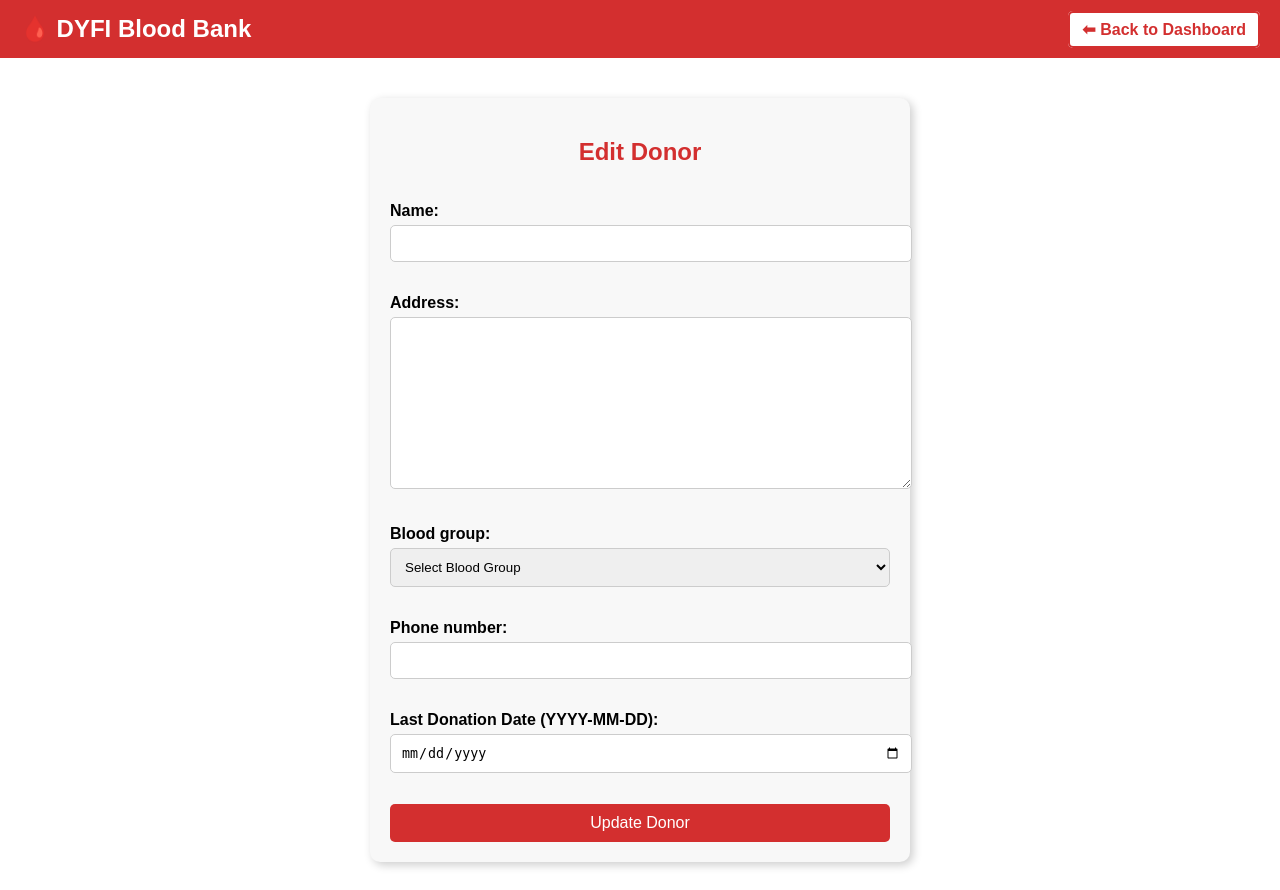
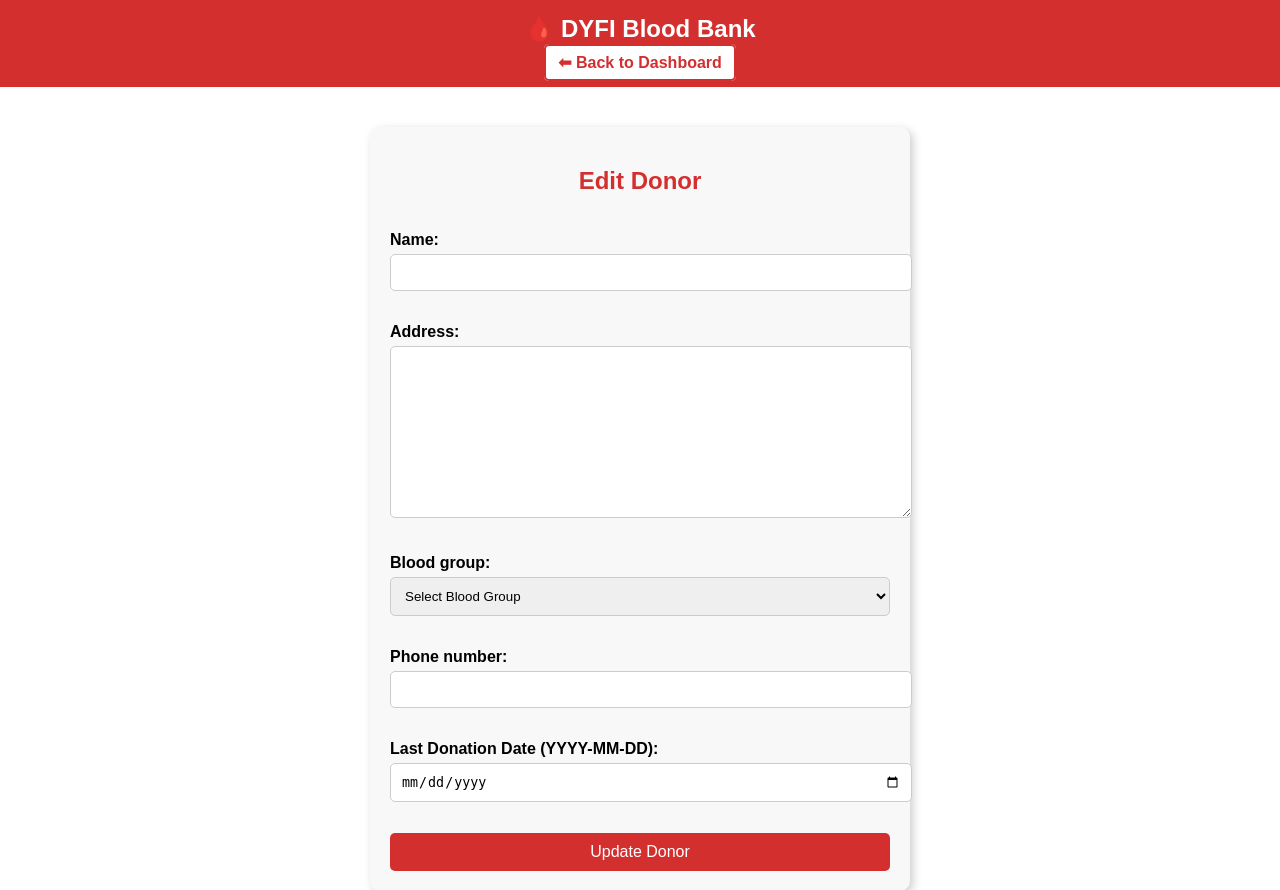
Before and after one commit to Krishnapv7/bldbnk, a Django app: template donars/templates/donars/edit_donar.html in a window 1280 px wide. Shown: the top 890 px of the page. Before the commit the page ends 868 px from the top, so only its background shows below. Run offline with Django 4.2, Linux system fonts and the light colour scheme; the template is opened without the code that fills it: values that come from a table or form of the project are taken from there, others are empty.

Commit message:
edit page updated

```diff
--- a/donars/templates/donars/edit_donar.html
+++ b/donars/templates/donars/edit_donar.html
@@ -16,17 +16,25 @@
 
         .header {
             display: flex;
-            justify-content: space-between;
+            flex-direction: column;
             align-items: center;
             background-color: #d32f2f;
             padding: 15px 20px;
             color: white;
+            text-align: center;
         }
 
         .logo {
             font-size: 24px;
             font-weight: bold;
+            margin-bottom: 10px;
         }
+
+        .header-buttons {
+            width: 100%;
+            text-align: center;
+        }
+
 
         .back-btn {
             background-color: white;
```
